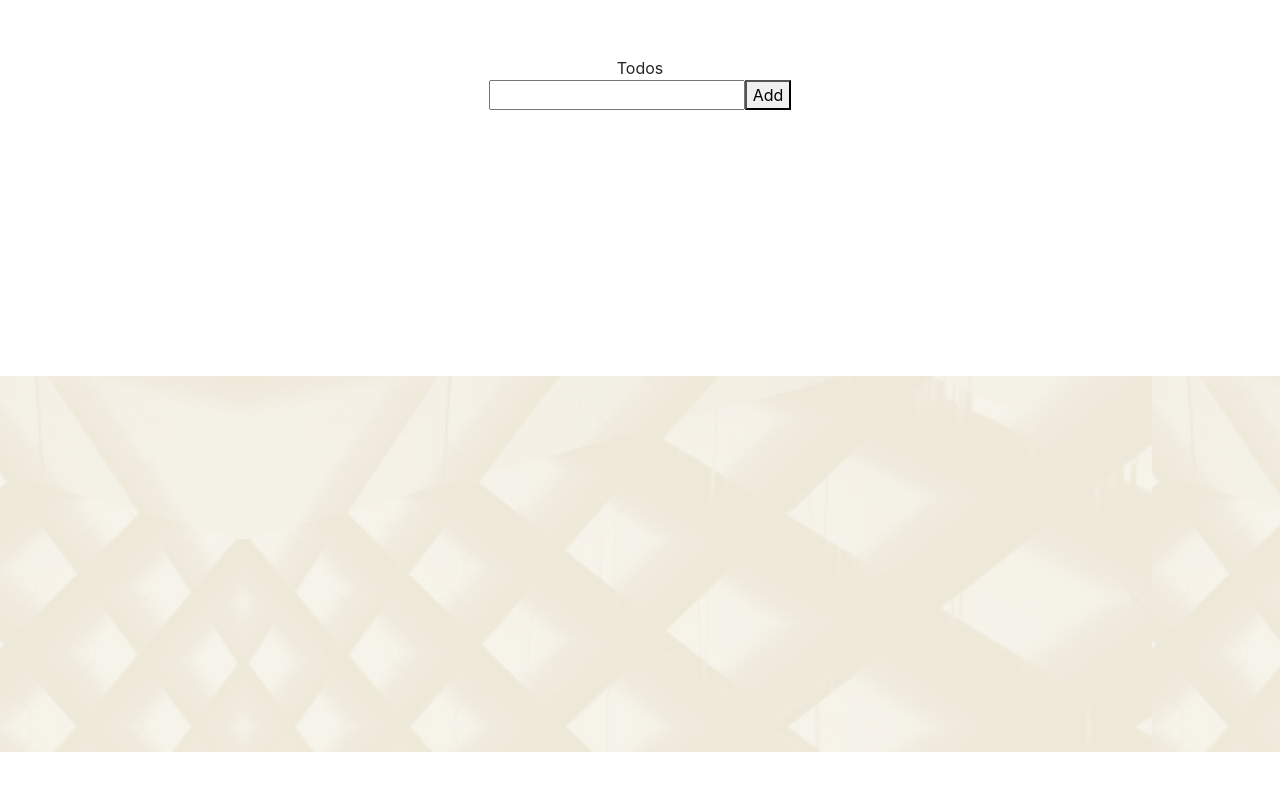
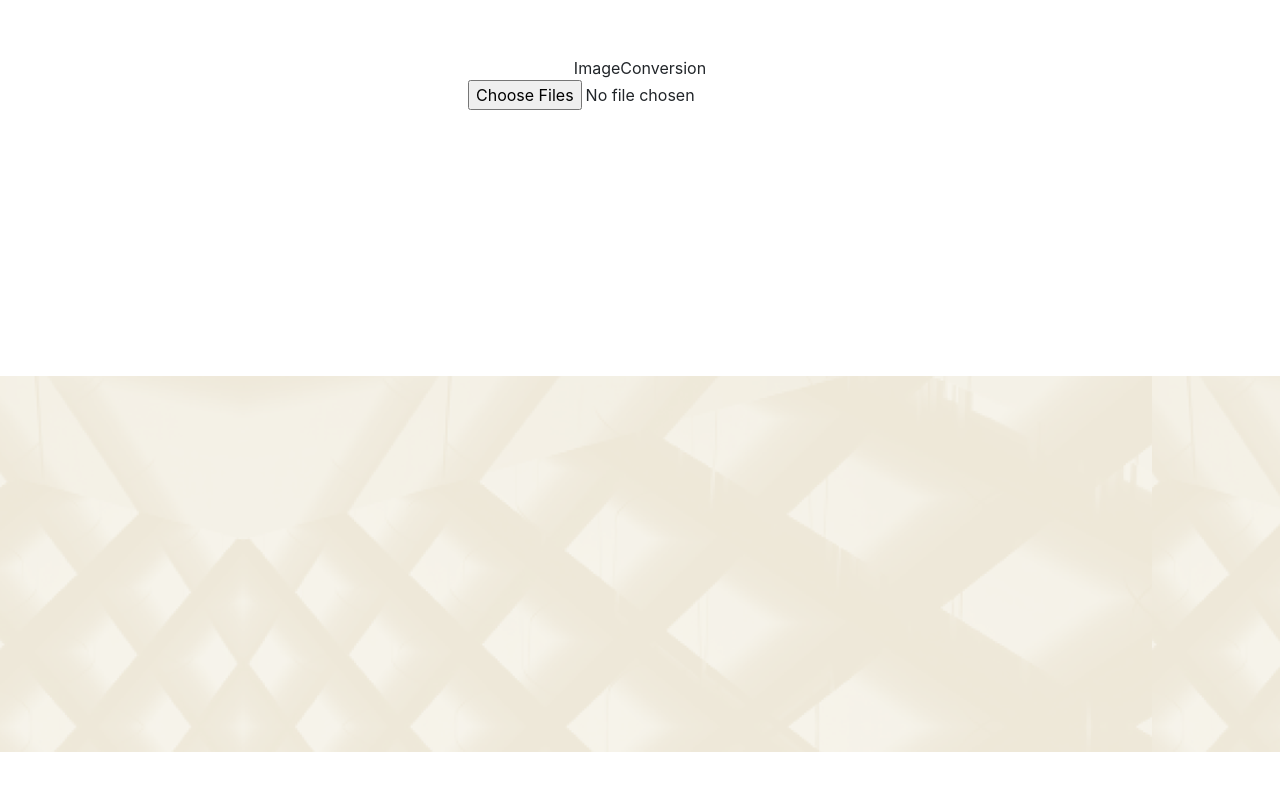
Before and after one commit to saiprakashk-387/mycipltasks, a React (Create React App) app: page / in a window 1280 px wide. Shown: the top 790 px of the page. Built offline with nearby package versions, Linux system fonts and the light colour scheme.

Commit message:
checkbox, base 64

```diff
--- a/src/App.js
+++ b/src/App.js
@@ -28,6 +28,7 @@
 import Folderupload from './Folderupload'
 import StringMethod from './StringMethod';
 import Todos from './Todos';
+import ImageConversion from './ImageConversion';
 
 function App() {
   const [cookies, setCookie] = useCookies();
@@ -76,7 +77,8 @@
       {/* <PdfViewer/> */}
       {/* <Folderupload/> */}
       {/* <StringMethod/> */}
-      <Todos/>
+      {/* <Todos/> */}
+      <ImageConversion/>
       {/* <Newfolderuplod/> */}
     </div>
   );
--- /dev/null
+++ b/src/ImageConversion.jsx
@@ -0,0 +1,41 @@
+import React, { useState } from "react";
+
+const ImageConversion = () => {
+  const [images] = useState([]);
+  const [vals, setVals] = useState(); // state to update component
+
+  const handleImage = (e) => {
+    let files = e.target.files;
+    Object.values(files).map((val, i) => {
+      const reader = new FileReader();
+      reader.readAsDataURL(val);
+      reader.onload = () => {
+        const imageslist = reader.result;
+        images.push({ list: imageslist });
+        setVals(val);
+      };
+    });
+  };
+
+  return (
+    <div>
+      ImageConversion
+      <div>
+        <input
+          type="file"
+          multiple
+          onChange={(e) => {
+            handleImage(e);
+          }}
+        />
+      </div>
+      <div>
+        {images?.map((val, i) => {
+          return <img src={val?.list} alt="" />;
+        })}
+      </div>
+    </div>
+  );
+};
+
+export default ImageConversion;
--- a/src/Todos.jsx
+++ b/src/Todos.jsx
@@ -3,15 +3,28 @@
 const Todos = () => {
   const inputElement = useRef(" ");
   const [list, setlist] = useState([]);
+  const [search, setSearch] = useState();
 
   const addTodo = () => {
     setlist([...list, inputElement.current.value]);
   };
-  const getTodoValue = (val) => {
+
+  ////remove todo vallues with button
+  const removeTodoValue = (val) => {
     let valuee = list.filter((value) => value !== val);
     setlist(valuee);
   };
 
+  const getTodoValueCheck = (e) => {
+    if (e.target.checked === true) {
+      setSearch(e.target.value);
+    }
+  };
+  ////remove todo vallues with checkbox and  button
+  const removeValuesCehck = () => {
+    let valuee = list.filter((value) => value !== search);
+    setlist(valuee);
+  };
   return (
     <div>
       Todos
@@ -23,15 +36,25 @@
         <div>
           {list.map((val, i) => {
             return (
-              <li
-                key={i}
-                onClick={() => {
-                  getTodoValue(val);
-                }}
-              >
-                {val}{''} <span > Remove</span>
-
+              <li key={i}>
+                {val}
+                {""}
+                <button
+                  onClick={() => {
+                    removeTodoValue(val);
+                  }}
+                >
+                  Remove
+                </button>
               </li>
+              // <li key ={i}
+              // >
+              //   <input type="checkbox" value={val}  onChange={(e) => {
+              //     getTodoValueCheck(e);
+              //   }} />
+              //   {val}
+              //   <button onClick={() => removeValuesCehck(val)}>Remove</button>
+              // </li>
             );
           })}
         </div>
```
Also changed, not shown: src/BaseImages.jsx (added, +22 -0 lines).
